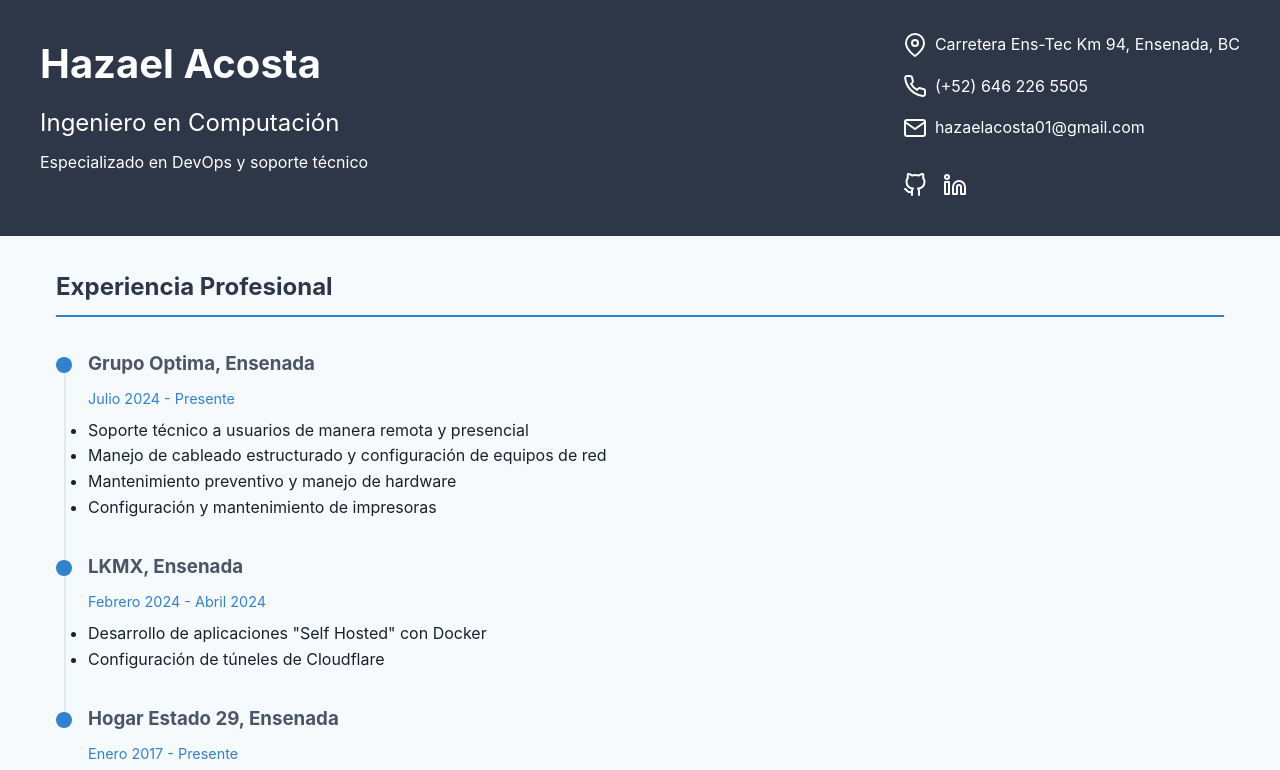
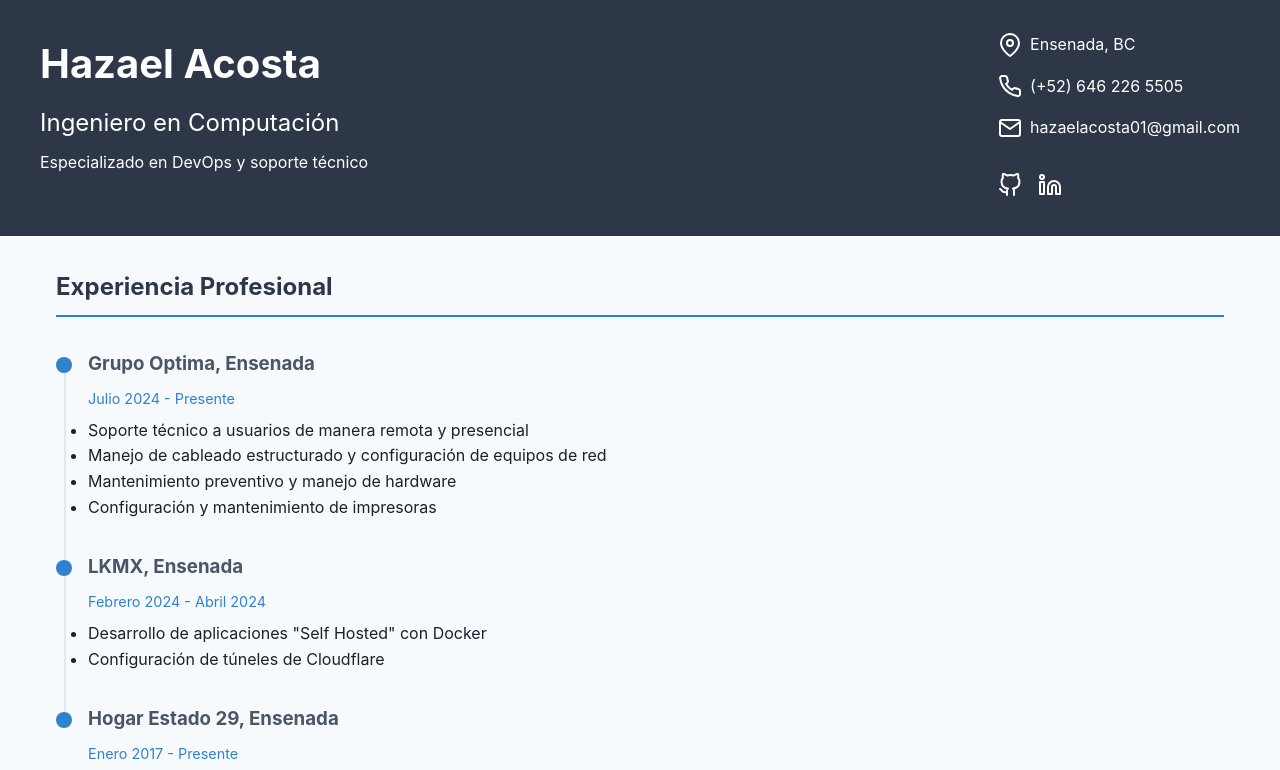
Before and after one commit to elhazaa/literate-pancake, a plain HTML site: page index.html in a window 1280 px wide. Shown: the top 770 px of the page. Drawn offline with nearby package versions, Linux system fonts and the light colour scheme.

Commit message:
index.html

```diff
--- a/index.html
+++ b/index.html
@@ -19,7 +19,7 @@
             <div class="contact-info">
                 <div class="contact-item">
                     <i data-feather="map-pin"></i>
-                    <span>Carretera Ens-Tec Km 94, Ensenada, BC</span>
+                    <span> Ensenada, BC</span>
                 </div>
                 <div class="contact-item">
                     <i data-feather="phone"></i>
```
